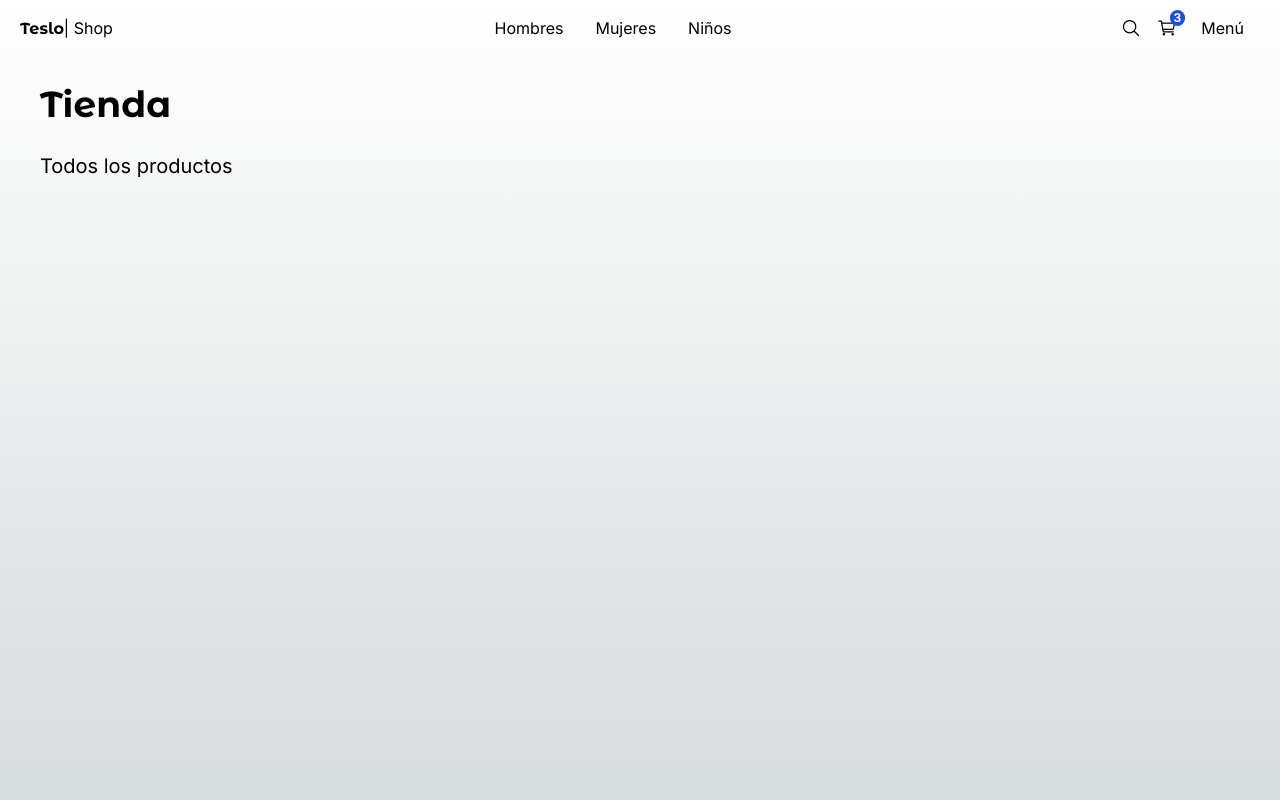
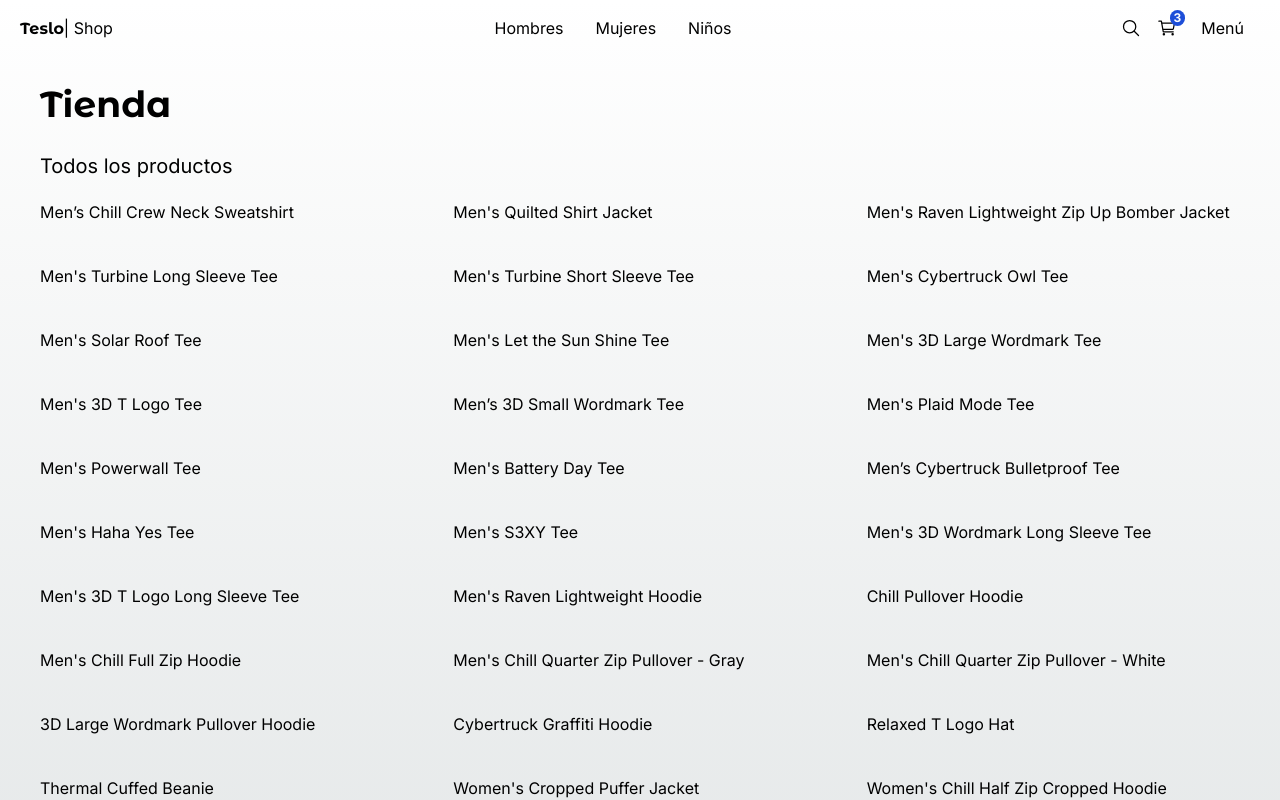
Before and after one commit to Piero-Vas/Teslo-Shop, a Next.js app: page / in a window 1280 px wide. Shown: the top 800 px of the page. Built offline with nearby package versions, Linux system fonts and the light colour scheme.

Commit message:
GridProducts with data

```diff
--- a/src/app/(shop)/page.tsx
+++ b/src/app/(shop)/page.tsx
@@ -1,11 +1,17 @@
+import { ProductGrid } from '@/components';
 import Title from '@/components/ui/title/Title'
 import { titleFont } from '@/config/fonts'
+import { initialData } from '@/seed/seed';
 import Image from 'next/image'
+
+const products = initialData.products;
 
 export default function Home() {
   return (
     <>
       <Title title='Tienda' subtitle='Todos los productos' className='mb-2'/>
+
+    <ProductGrid products={products} />
     </>
   )
 }
--- a/src/components/index.ts
+++ b/src/components/index.ts
@@ -3,3 +3,4 @@
 export * from './ui/not-found/PageNotFound'
 export * from './ui/title/Title'
 export * from './ui/top-menu/TopMenu'
+export * from './products/product-grid/ProductGrid'
--- /dev/null
+++ b/src/components/products/product-grid/ProductGrid.tsx
@@ -0,0 +1,24 @@
+import { Product } from "@/interfaces";
+
+ interface Props {
+    products:Product[];
+ }
+
+export const ProductGrid = ({products}:Props) => {
+  return (
+    <div className="grid grid-cols-2 sm:grid-cols-3 gap-10 mb-10">
+        {
+            products.map((product) => {
+                return (
+                     <span key={product.slug}>
+                        {
+                            product.title
+                        }
+                     </span>
+                )
+            })
+        }
+
+    </div>
+  )
+}
--- /dev/null
+++ b/src/interfaces/index.ts
@@ -0,0 +1 @@
+export * from './product.interface'
```
Also changed, not shown: src/interfaces/product.interface.ts (added, +16 -0 lines).
